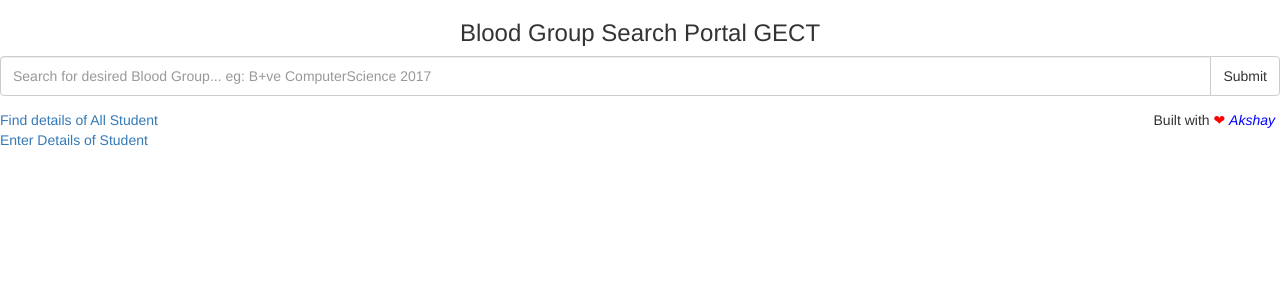
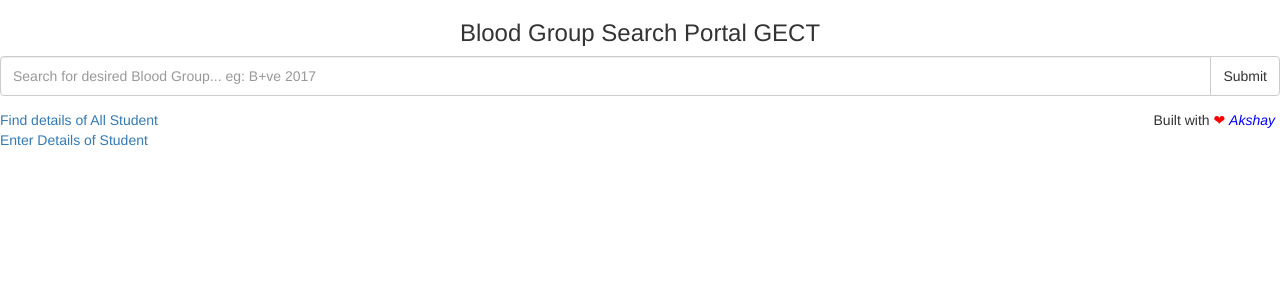
Before and after one commit to akshaynathr/BloodGroupSearchPortal, a Flask app: page / in a window 1280 px wide. Shown: the top 300 px of the page. Run offline with Flask 2, Linux system fonts and the light colour scheme; some libraries are stand-ins or nearby versions.

Commit message:
changed placeholder

```diff
--- a/app/templates/Home.html
+++ b/app/templates/Home.html
@@ -15,7 +15,7 @@
 <div class="col-sd-12 center-block" >
 	<form name="Search"  method='post'>
     <div class="input-group">
-      <input type="text" class="form-control" placeholder="Search for desired Blood Group... eg: B+ve ComputerScience 2017" name="search" size:"20" style="height:40px">
+      <input type="text" class="form-control" placeholder="Search for desired Blood Group... eg: B+ve 2017" name="search" size:"20" style="height:40px">
       <span class="input-group-btn" >
 	<input type="Submit" class="btn btn-default"  style="height:40px"/>
         <!--<button class="btn btn-default" form="Search"  type="Submit" style="height:40px">Go!</button>-->
```
